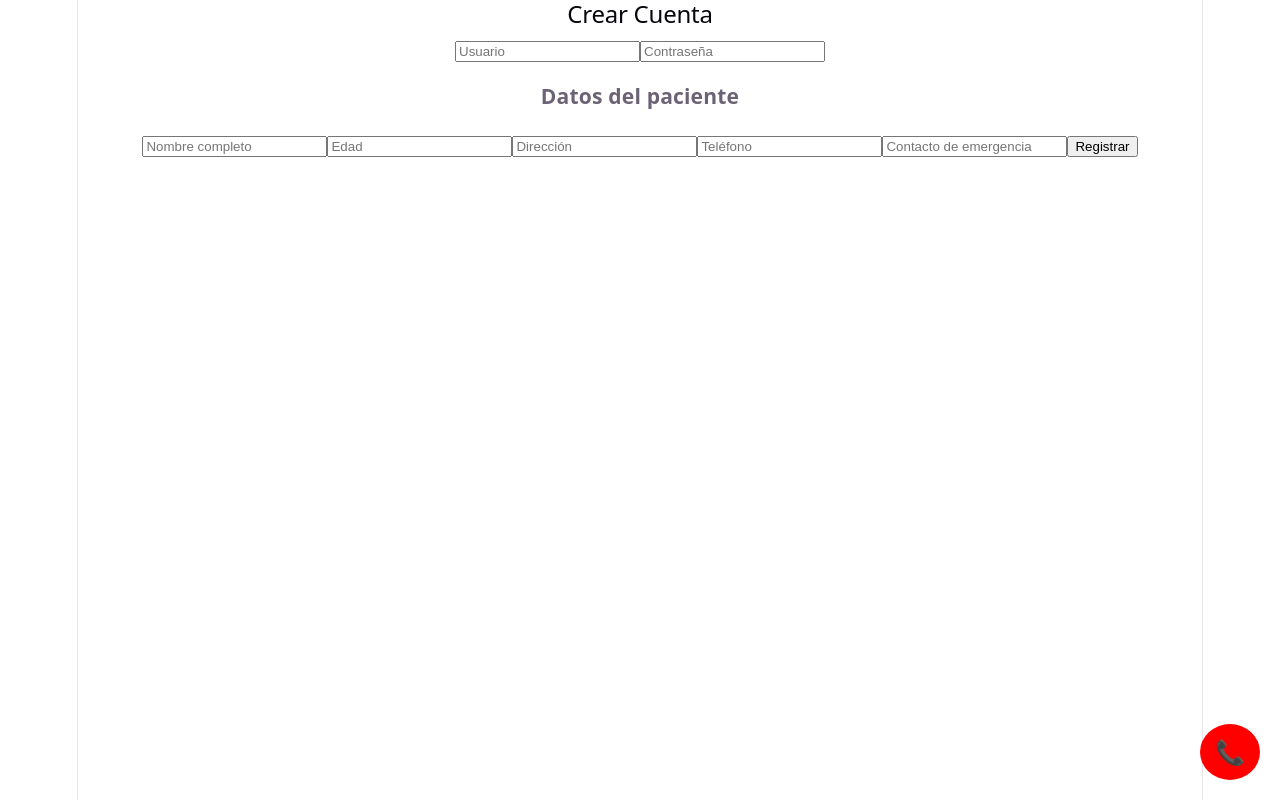
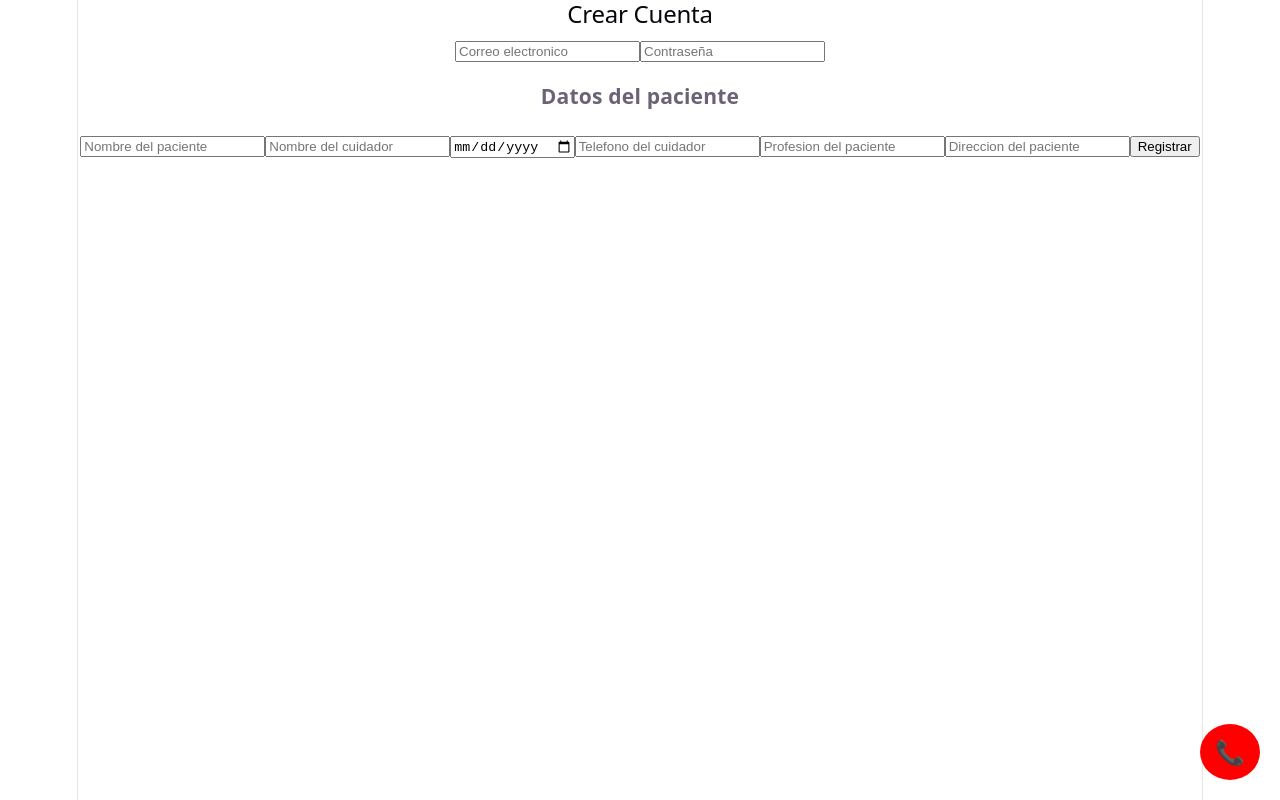
Before and after one commit to l2202/reminisi, a React (Vite) app: page /register in a window 1280 px wide. Built offline with nearby package versions, Linux system fonts and the light colour scheme; no server answers.

Commit message:
Anexada base de datos funcional, junto con registro de usuarios, login y logout de la página

```diff
--- a/package.json
+++ b/package.json
@@ -10,7 +10,7 @@
     "preview": "vite preview"
   },
   "dependencies": {
-    "@supabase/supabase-js": "^2.104.0",
+    "@supabase/supabase-js": "^2.105.3",
     "react": "^19.2.4",
     "react-dom": "^19.2.4",
     "react-router-dom": "^7.14.1"
--- a/src/components/BotonEmergencia.jsx
+++ b/src/components/BotonEmergencia.jsx
@@ -1,6 +1,6 @@
 export default function BotonEmergencia() {
   return (
-    <a href="tel:911" class="emergencia">📞</a>
+    <a href="tel:911" className="emergencia">📞</a>
 
   );
 }
--- a/src/pages/AuthHome.jsx
+++ b/src/pages/AuthHome.jsx
@@ -15,6 +15,10 @@ export default function AuthHome() {
       <button onClick={() => navigate("/register")}>
         Crear cuenta
       </button>
+
+      <button onClick={() => navigate("/logout")}>
+        Cerrar sesion
+      </button>
     </div>
   );
 }
--- a/src/pages/Login.jsx
+++ b/src/pages/Login.jsx
@@ -1,13 +1,108 @@
+import { useEffect, useState } from "react";
+import { useLocation, useNavigate } from "react-router-dom";
+import { supabase } from "../utils/supabase";
+
 export default function Login() {
+    const navigate = useNavigate();
+    const location = useLocation();
+    const [email, setEmail] = useState("");
+    const [password, setPassword] = useState("");
+    const [loading, setLoading] = useState(false);
+    const [checkingSession, setCheckingSession] = useState(true);
+    const [message, setMessage] = useState(location.state?.message ?? "");
+    const [error, setError] = useState("");
+
+      useEffect(() => {
+        let active = true;
+
+    async function checkSession() {
+      const { data } = await supabase.auth.getSession();
+
+      if (!active) return;
+
+      if (data.session) {
+        navigate("/", { replace: true });
+        return;
+      }
+
+      setCheckingSession(false);
+    }
+
+    checkSession();
+
+    const {
+      data: { subscription },
+    } = supabase.auth.onAuthStateChange((_event, session) => {
+      if (session) {
+        navigate("/", { replace: true });
+      }
+    });
+
+    return () => {
+      active = false;
+      subscription.unsubscribe();
+    };
+  }, [navigate]);
+
+  async function handleSubmit(event) {
+    event.preventDefault();
+
+    if(loading) return;
+
+    setError("");
+    setMessage("");
+    setLoading(true);
+
+    const { error: loginError } = await supabase.auth.signInWithPassword({
+      email,
+      password,
+    });
+
+    if (loginError) {
+      setError(loginError.message);
+      setLoading(false);
+      return;
+    }
+
+    setLoading(false);
+    navigate("/", { replace: true });
+  }
+
+  if (checkingSession) {
+    return (
+      <div className="form-container">
+        <h2>Iniciar sesion</h2>
+        <p>Revisando sesion guardada...</p>
+      </div>
+    );
+  }
+
   return (
     <div className="form-container">
-      <h2>Iniciar sesión</h2>
+      <h2>Iniciar sesion</h2>
 
-      <form>
-        <input type="text" placeholder="Usuario" />
-        <input type="password" placeholder="Contraseña" />
+      <form onSubmit={handleSubmit}>
+        <input
+          type="email"
+          placeholder="Correo electronico"
+          value={email}
+          onChange={(event) => setEmail(event.target.value)}
+          required
+        />
+        <input
+          type="password"
+          placeholder="Contrasena"
+          value={password}
+          onChange={(event) => setPassword(event.target.value)}
+          required
+        />
 
-        <button type="submit">Entrar</button>
+        {message && <p>{message}</p>}
+        {error && <p role="alert">Error al iniciar sesion: {error}</p>}
+
+        <button type="submit" disabled={loading}>
+          {loading ? "Entrando..." : "Entrar"}
+        </button>
       </form>
     </div>
   );
--- /dev/null
+++ b/src/pages/Logout.jsx
@@ -0,0 +1,42 @@
+import { useState } from "react";
+import { useNavigate } from "react-router-dom";
+import { supabase } from "../utils/supabase";
+
+export default function Logout() {
+  const navigate = useNavigate();
+  const [loading, setLoading] = useState(false);
+  const [error, setError] = useState("");
+
+  async function handleLogout() {
+    if (loading) return;
+
+    setError("");
+    setLoading(true);
+
+    const { error: signOutError } = await supabase.auth.signOut();
+
+    if (signOutError) {
+      setError(signOutError.message);
+      setLoading(false);
+      return;
+    }
+
+    navigate("/login", {
+      state: { message: "Sesion cerrada correctamente." },
+      replace: true,
+    });
+  }
+
+  return (
+    <div className="form-container">
+      <h2>Cerrar sesion</h2>
+      <p>Esto cerrara la sesion guardada en este dispositivo.</p>
+
+      {error && <p role="alert">Error al cerrar sesion: {error}</p>}
+
+      <button onClick={handleLogout} disabled={loading}>
+        {loading ? "Cerrando..." : "Cerrar sesion"}
+      </button>
+    </div>
+  );
+}
--- a/src/pages/Register.jsx
+++ b/src/pages/Register.jsx
@@ -1,21 +1,170 @@
+import { useState } from "react";
+import { useNavigate } from "react-router-dom";
+import { supabase } from "../utils/supabase";
+
+const initialForm = {
+  email: "",
+  password: "",
+  nombrepaciente: "",
+  nombrecuidador: "",
+  fechanac: "",
+  telcuidador: "",
+  profesionpaciente: "",
+  direccionpaciente: "",
+};
+
 export default function Register() {
+  const navigate = useNavigate();
+  const [form, setForm] = useState(initialForm);
+  const [loading, setLoading] = useState(false);
+  const [message, setMessage] = useState("");
+  const [error, setError] = useState("");
+
+  function handleChange(event) {
+    const { name, value } = event.target;
+    setForm((currentForm) => ({
+      ...currentForm,
+      [name]: value,
+    }));
+  }
+
+  async function handleSubmit(event) {
+    event.preventDefault();
+
+    if (loading) return;
+
+    setError("");
+    setMessage("");
+    setLoading(true);
+
+    const { data: authData, error: authError } = await supabase.auth.signUp({
+      email: form.email,
+      password: form.password,
+    });
+
+    if (authError) {
+      setError(authError.message);
+      setLoading(false);
+      return;
+    }
+
+    const userId = authData.user?.id;
+
+    if (!userId) {
+      setError("No se pudo obtener el usuario creado en Supabase Auth.");
+      setLoading(false);
+      return;
+    }
+
+    const { error: profileError } = await supabase
+      .schema("reminisi")
+      .from("paciente")
+      .insert({
+        id: userId,
+        nombrepaciente: form.nombrepaciente,
+        nombrecuidador: form.nombrecuidador,
+        fechanac: form.fechanac,
+        telcuidador: form.telcuidador,
+        profesionpaciente: form.profesionpaciente,
+        direccionpaciente: form.direccionpaciente,
+      });
+
+    if (profileError) {
+      setError(profileError.message);
+      setLoading(false);
+      return;
+    }
+
+    await supabase.auth.signOut();
+
+    setMessage("Registro creado correctamente");
+    setForm(initialForm);
+    setLoading(false);
+    navigate("/login", {
+      state: { message: "Registro creado correctamente. Inicia sesion." },
+      replace: true,
+    });
+  }
+
   return (
     <div className="form-container">
       <h2>Crear Cuenta</h2>
 
-      <form>
-        <input type="text" placeholder="Usuario" />
-        <input type="password" placeholder="Contraseña" />
+      <form onSubmit={handleSubmit}>
+        <input
+          type="email"
+          name="email"
+          placeholder="Correo electronico"
+          value={form.email}
+          onChange={handleChange}
+          required
+        />
+        <input
+          type="password"
+          name="password"
+          placeholder="Contraseña"
+          value={form.password}
+          onChange={handleChange}
+          minLength={6}
+          required
+        />
 
         <h3>Datos del paciente</h3>
 
-        <input type="text" placeholder="Nombre completo" />
-        <input type="number" placeholder="Edad" />
-        <input type="text" placeholder="Dirección" />
-        <input type="text" placeholder="Teléfono" />
-        <input type="text" placeholder="Contacto de emergencia" />
+        <input
+          type="text"
+          name="nombrepaciente"
+          placeholder="Nombre del paciente"
+          value={form.nombrepaciente}
+          onChange={handleChange}
+          required
+        />
+        <input
+          type="text"
+          name="nombrecuidador"
+          placeholder="Nombre del cuidador"
+          value={form.nombrecuidador}
+          onChange={handleChange}
+          required
+        />
+        <input
+          type="date"
+          name="fechanac"
+          value={form.fechanac}
+          onChange={handleChange}
+          required
+        />
+        <input
+          type="tel"
+          name="telcuidador"
+          placeholder="Telefono del cuidador"
+          value={form.telcuidador}
+          onChange={handleChange}
+          required
+        />
+        <input
+          type="text"
+          name="profesionpaciente"
+          placeholder="Profesion del paciente"
+          value={form.profesionpaciente}
+          onChange={handleChange}
+          required
+        />
+        <input
+          type="text"
+          name="direccionpaciente"
+          placeholder="Direccion del paciente"
+          value={form.direccionpaciente}
+          onChange={handleChange}
+          required
+        />
 
-        <button type="submit">Registrar</button>
+        {error && <p role="alert">Error al registrar: {error}</p>}
+        {message && <p>{message}</p>}
+
+        <button type="submit" disabled={loading}>
+          {loading ? "Registrando..." : "Registrar"}
+        </button>
       </form>
     </div>
   );
--- a/src/routes/AppRouter.jsx
+++ b/src/routes/AppRouter.jsx
@@ -5,6 +5,7 @@ import InfoPersonal from "../pages/InfoPersonal";
 import Layout from "../components/Layout";
 import AuthHome from "../pages/AuthHome";
 import Login from "../pages/Login";
+import Logout from "../pages/Logout";
 import Register from "../pages/Register";
 import Memorama from "../games/Memorama";
 import Operaciones from "../games/Operaciones";
@@ -20,6 +21,7 @@ export default function AppRouter() {
           <Route path="/InfoPersonal" element={<InfoPersonal />} />
           <Route path="/auth" element={<AuthHome />} />
           <Route path="/login" element={<Login />} />
+          <Route path="/logout" element={<Logout />} />
           <Route path="/register" element={<Register />} />
           <Route path="/memorama" element={<Memorama />} />
           <Route path="/operaciones" element={<Operaciones />} />
--- a/src/utils/supabase.js
+++ b/src/utils/supabase.js
@@ -1,6 +1,15 @@
-import { createClient } from '@supabase/supabase-js';
+import { createClient } from "@supabase/supabase-js";
 
 const supabaseUrl = import.meta.env.VITE_SUPABASE_URL;
 const supabaseKey = import.meta.env.VITE_SUPABASE_PUBLISHABLE_KEY;
 
-export const supabase = createClient(supabaseUrl, supabaseKey);
+//console.log("Supabase URL:", supabaseUrl);
+//console.log("Supabase key cargada:", Boolean(supabaseKey));
+
+export const supabase = createClient(supabaseUrl, supabaseKey, {
+  auth: {
+    persistSession: true,
+    autoRefreshToken: true,
+    detectSessionInUrl: true,
+  },
+});
```
Also changed, not shown: 1 other file (tests, documents, lock files or other folders).
